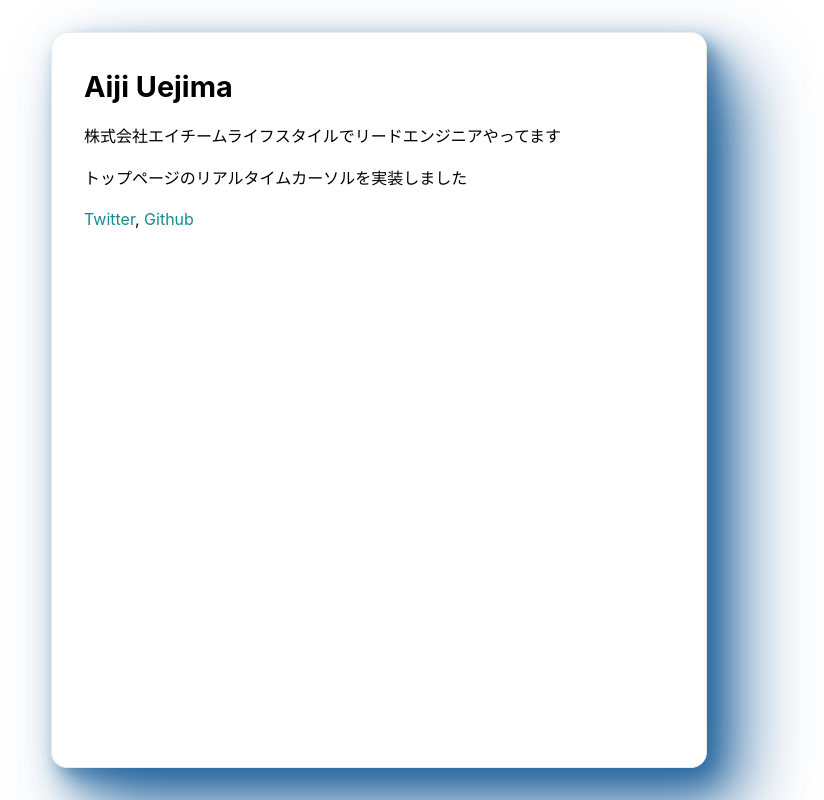
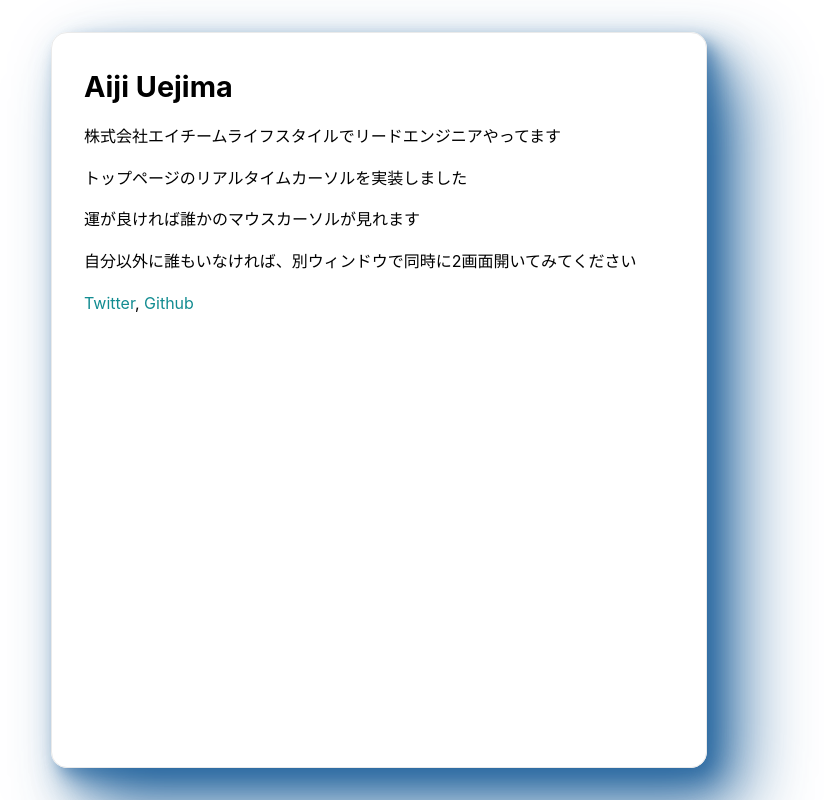
Before and after one commit to teddybear0430/anyway-merge-app, a Next.js app: page /contributors/aiji in a window 1280 px wide. Shown: the whole page, without its empty margins (261-1085 px from the left). Built offline with nearby package versions, Linux system fonts and the light colour scheme; what react-vfx would draw is missing.

Commit message:
chore: プロフィールアップデート

```diff
--- a/src/pages/contributors/aiji/index.tsx
+++ b/src/pages/contributors/aiji/index.tsx
@@ -9,6 +9,10 @@ function Meijin() {
           <ContributerHeading>Aiji Uejima</ContributerHeading>
           <p>株式会社エイチームライフスタイルでリードエンジニアやってます</p>
           <p>トップページのリアルタイムカーソルを実装しました</p>
+          <p>運が良ければ誰かのマウスカーソルが見れます</p>
+          <p>
+            自分以外に誰もいなければ、別ウィンドウで同時に2画面開いてみてください
+          </p>
           <p>
             <a
               target="_blank"
```
